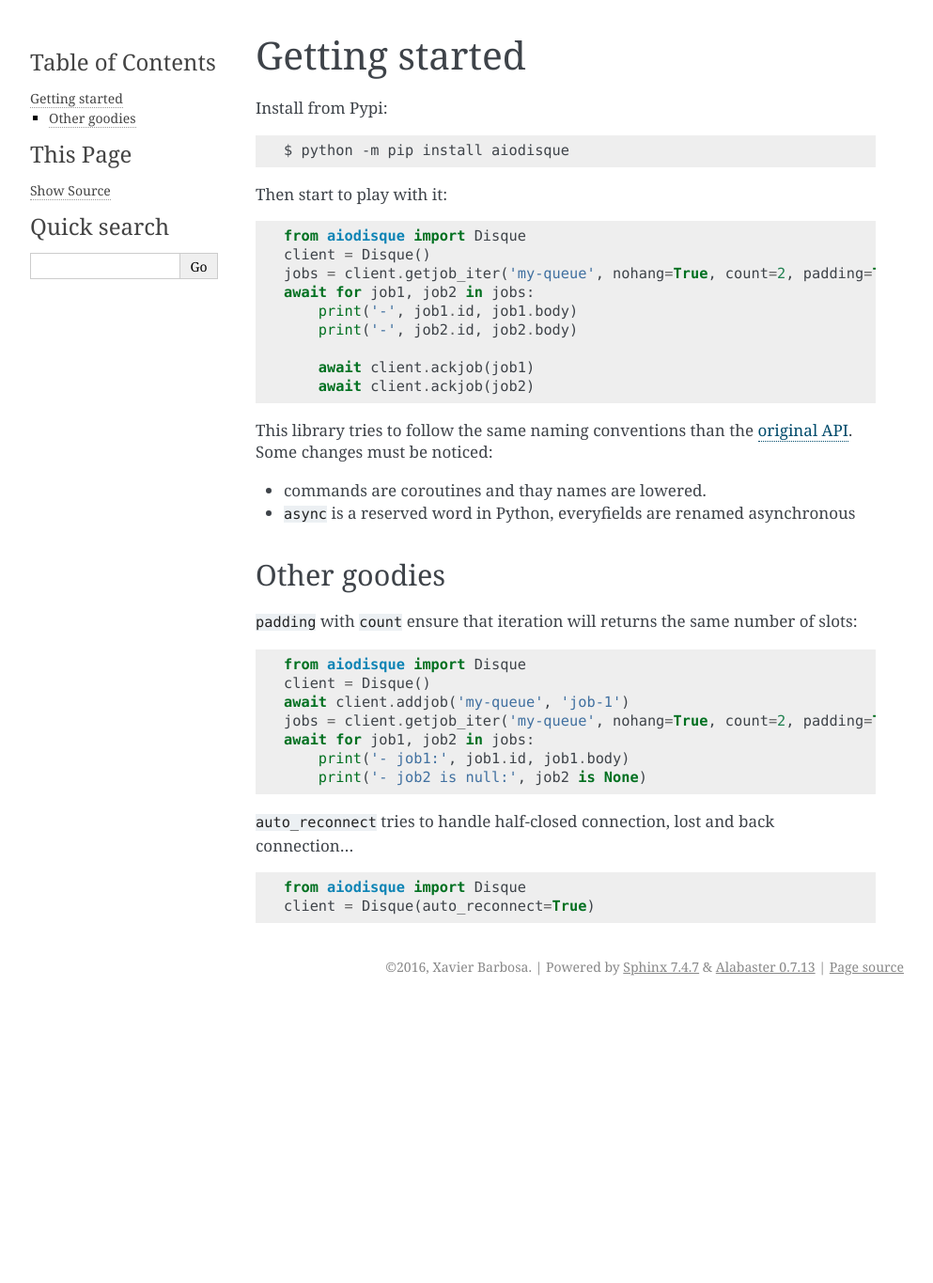
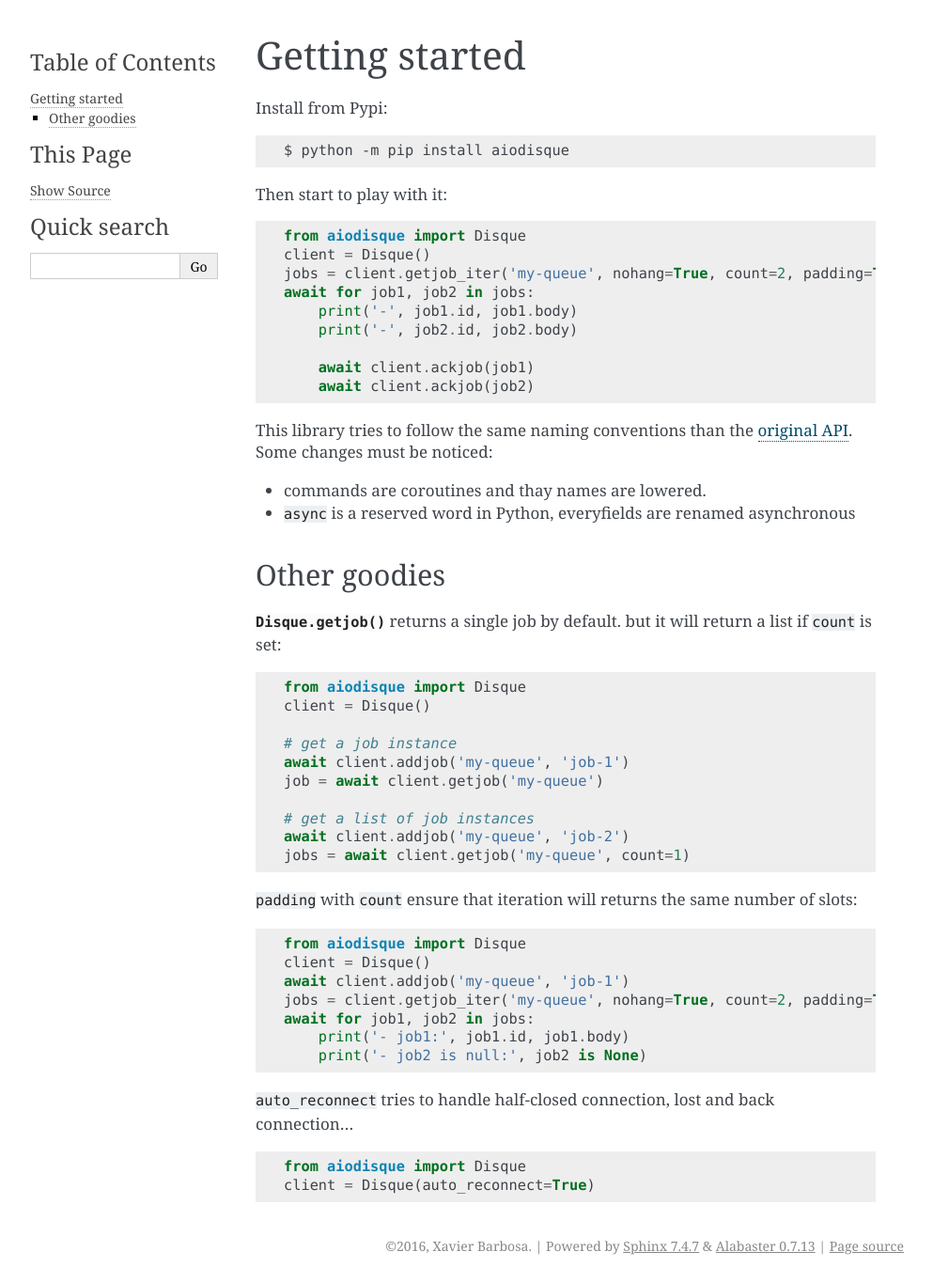
Before and after one commit to johnnoone/aiodisque, a Sphinx documentation site: the page built from docs/getting-started.rst, in a window 1280 px wide. Shown: the whole page at 94% size, without its empty margins (148-1141 px from the left). Built offline with Sphinx 7.4.7, drawn with Linux system fonts in a browser that asks for light colours; before the commit the page ends 1068 px from its top, so only the background shows below that.

Commit message:
getjob returns one job instance by default

```diff
--- a/docs/getting-started.rst
+++ b/docs/getting-started.rst
@@ -1,3 +1,6 @@
+.. py:module:: aiodisque
+.. _getting-started:
+
 Getting started
 ===============
 
@@ -32,6 +35,22 @@ Some changes must be noticed:
 Other goodies
 -------------
 
+:meth:`Disque.getjob` returns a single job by default. but it will return a
+list if ``count`` is set:
+
+.. code-block:: python
+
+    from aiodisque import Disque
+    client = Disque()
+
+    # get a job instance
+    await client.addjob('my-queue', 'job-1')
+    job = await client.getjob('my-queue')
+
+    # get a list of job instances
+    await client.addjob('my-queue', 'job-2')
+    jobs = await client.getjob('my-queue', count=1)
+
 ``padding`` with ``count`` ensure that iteration will returns the same number
 of slots:
 
```
Also changed, not shown: 5 other files.
